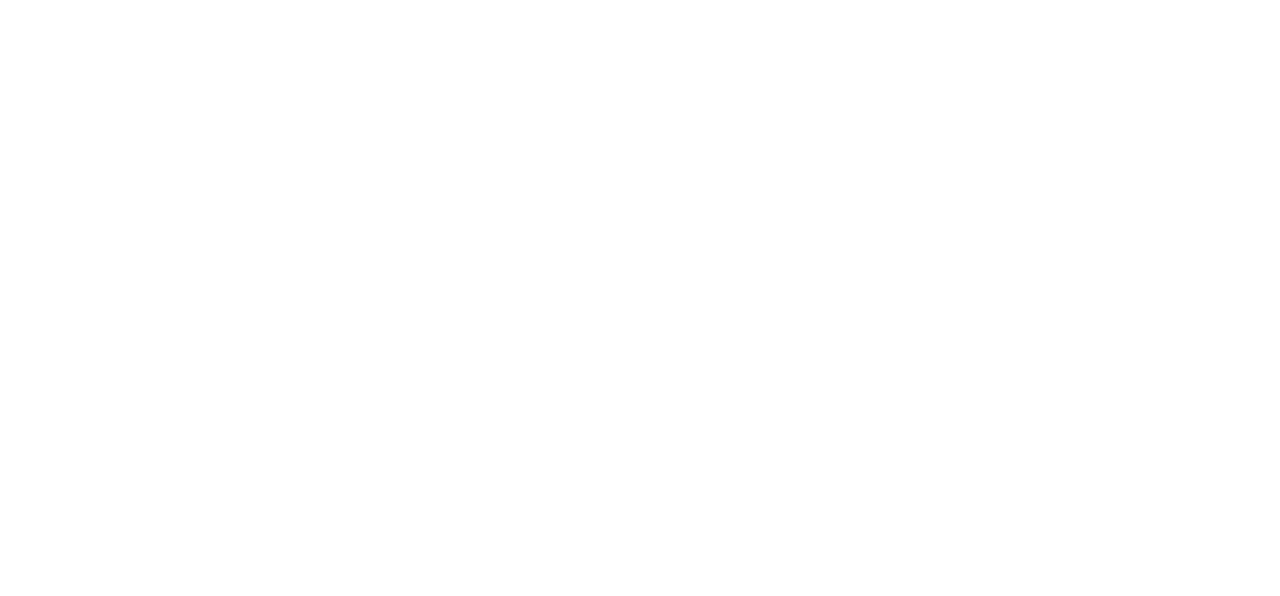
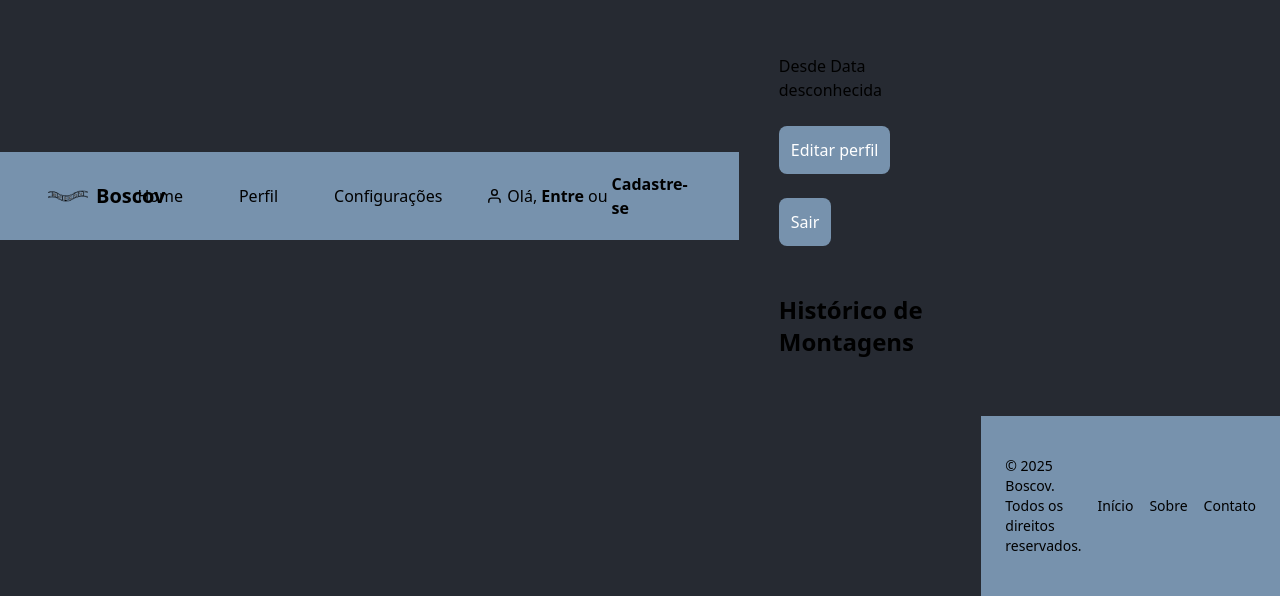
Before and after one commit to linyoff/boscov, a React (Vite) app in the folder frontend/: page /user-profile in a window 1280 px wide. Before the commit this address had no page. Shown: the part 204-800 px from the top of the page. Built offline with nearby package versions, Linux system fonts and the light colour scheme.

Commit message:
feat: melhorando perfil do usuario

```diff
--- a/frontend/src/pages/UserProfile.tsx
+++ b/frontend/src/pages/UserProfile.tsx
@@ -93,7 +93,7 @@
   };
 
   return (
-    <div className="min-h-screen flex flex-col">
+    <div className="flex items-center justify-center h-screen bg-primary">
       <HeaderCustom />
       <main className="flex-grow w-full max-w-3xl mx-auto mt-16 px-6 sm:px-10">
         <div className="text-center sm:text-left space-y-1">
--- a/frontend/src/routes/Routes.tsx
+++ b/frontend/src/routes/Routes.tsx
@@ -2,6 +2,7 @@
 import Home from "../pages/Home";
 import Auth from "../pages/Auth";
 import MovieDetails from "../pages/MovieDetails";
+import UserProfile from "../pages/UserProfile";
 
 
 export default function AppRoutes() {
@@ -10,6 +11,7 @@
             <Route path="/" element={<Home/>} />
             <Route path="/auth" element={<Auth/>} />
             <Route path="/filme/:id" element={<MovieDetails/>} />
+            <Route path="/user-profile" element={<UserProfile/>} />
         </Routes>
     )
 }
```
